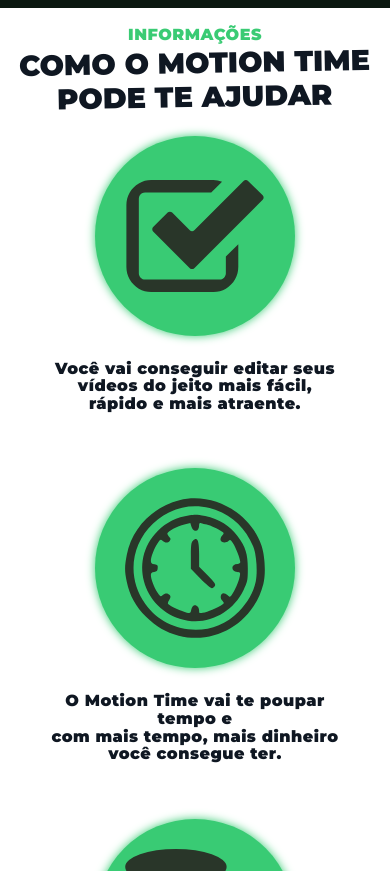
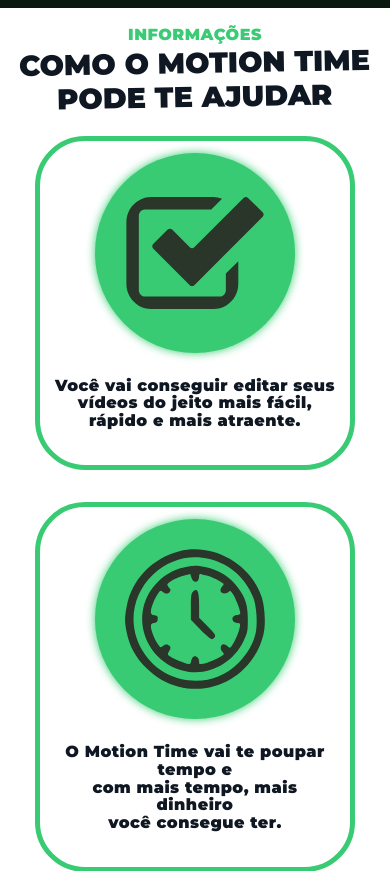
Before and after one commit to victorl1m/motion-time, a React (Vite) app: page / in a window 390 px wide. Shown: the part 3300-4171 px from the top of the page. Built offline with nearby package versions, Linux system fonts and the light colour scheme.

Commit message:
fixed order in whatContains

```diff
--- a/src/screens/Home/Home.css
+++ b/src/screens/Home/Home.css
@@ -303,6 +303,8 @@
   width: 600px;
   padding: 12px;
   margin: 24px;
+  margin-top: 48px;
+  margin-bottom: 48px;
   align-items: center;
   border: 2px solid transparent;
   border-radius: 25px;
@@ -529,6 +531,12 @@
 @media (max-width: 768px) {
   .howHelp-box {
     margin-top: 0px;
+    padding: 12px;
+    border: 5px solid var(--hg-color);
+    border-radius: 50px;
+  }
+  .howHelp-list {
+    margin-bottom: 24px;
   }
   .howHelp-circle {
     animation: none;
--- a/src/screens/Home/Home.jsx
+++ b/src/screens/Home/Home.jsx
@@ -110,7 +110,7 @@
               </div>
             </div>
             <div className="topic-list-area">
-              <h1 className="topic-indicator">03.</h1>
+              <h1 className="topic-indicator">02.</h1>
               <div className="topic-area">
                 <h1 className="topic-title">150 TRANSIÇÕES</h1>
                 <h1 className="topic-subTitle">
@@ -121,7 +121,7 @@
               </div>
             </div>
             <div className="topic-list-area">
-              <h1 className="topic-indicator">05.</h1>
+              <h1 className="topic-indicator">03.</h1>
               <div className="topic-area">
                 <h1 className="topic-title">15 LOWER THIRDS</h1>
                 <h1 className="topic-subTitle">
@@ -133,7 +133,7 @@
           </div>
           <div className="all-topics-container">
             <div className="topic-list-area">
-              <h1 className="topic-indicator">02.</h1>
+              <h1 className="topic-indicator">04.</h1>
               <div className="topic-area">
                 <h1 className="topic-title">+600 EFEITOS SONOROS</h1>
                 <h1 className="topic-subTitle">
@@ -144,7 +144,7 @@
               </div>
             </div>
             <div className="topic-list-area">
-              <h1 className="topic-indicator">04.</h1>
+              <h1 className="topic-indicator">05.</h1>
               <div className="topic-area">
                 <h1 className="topic-title">+70 EMOJIS 3D ANIMADOS</h1>
                 <h1 className="topic-subTitle">
```
